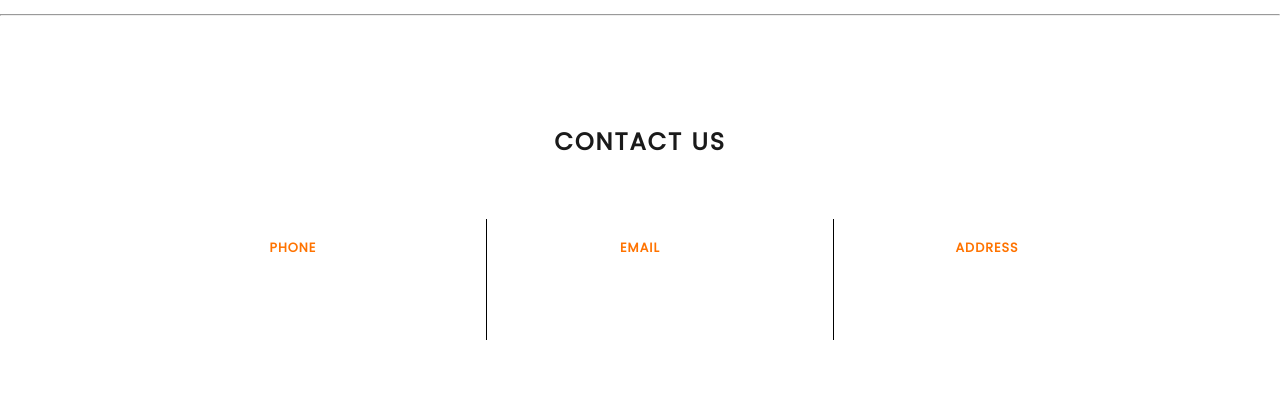
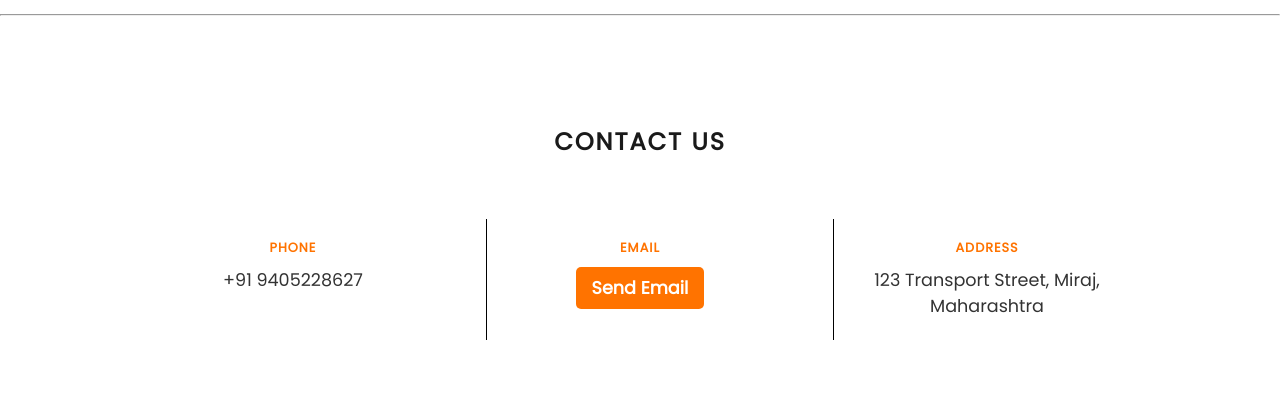
Before and after one commit to VARUN2462006/Transport-Company, a PHP site: page /Homepage.php in a window 1280 px wide. Shown: the part 1597-2017 px from the top of the page. Run offline with PHP 8.4, Linux system fonts and the light colour scheme.

Commit message:
Updated file content

```diff
--- a/Public/Homepage.css
+++ b/Public/Homepage.css
@@ -11,7 +11,7 @@ html {
     align-items: center;
     justify-content: space-between;
     padding: 10px 20px;
-    box-shadow: 0px 5px 15px rgba(0,0,0,0.1);
+    box-shadow: 0px 5px 15px rgba(0, 0, 0, 0.1);
     box-sizing: border-box;
     border-radius: 10px;
     position: fixed;
@@ -26,7 +26,7 @@ html {
     border-radius: 50%;
     object-fit: cover;
     border: 2px solid #ff7300;
-    box-shadow: 0 2px 8px rgba(0,0,0,0.2);
+    box-shadow: 0 2px 8px rgba(0, 0, 0, 0.2);
     display: block;
 }
 
@@ -68,7 +68,7 @@ html {
     display: none;
     flex-direction: column;
     align-items: center;
-    box-shadow: 0px 5px 15px rgba(0,0,0,0.1);
+    box-shadow: 0px 5px 15px rgba(0, 0, 0, 0.1);
     border-radius: 10px;
     padding: 10px 0;
     background: white;
@@ -106,11 +106,11 @@ html {
     border-radius: 5px;
     font-weight: bold;
     font-family: sans-serif;
-    transition: background-color 0.3s ease;
+    transition: all 0.3s ease;
 }
 
 .logout-btn:hover {
-    background-color: blue;
+    transform: scale(1.1);
 }
 
 /* Header image */
@@ -161,7 +161,8 @@ body {
 
 .contact-section {
     padding: 80px 20px;
-    background-color: #ffffff; /* Pure white background */
+    background-color: #ffffff;
+    /* Pure white background */
     text-align: center;
     font-family: 'Poppins', sans-serif;
 }
@@ -187,7 +188,8 @@ body {
     flex: 1;
     min-width: 250px;
     padding: 20px;
-    border-left: 1px solid #000000; /* Very thin, subtle divider */
+    border-left: 1px solid #000000;
+    /* Very thin, subtle divider */
 }
 
 /* Remove the border from the first item to keep it clean */
@@ -198,7 +200,8 @@ body {
 .contact-block strong {
     display: block;
     font-size: 0.8rem;
-    color: #ff7300; /* Use your orange only for the labels */
+    color: #ff7300;
+    /* Use your orange only for the labels */
     text-transform: uppercase;
     margin-bottom: 10px;
     letter-spacing: 1px;
@@ -207,7 +210,7 @@ body {
 .contact-block p {
     margin: 0;
     font-size: 1.1rem;
-    color: #ffffff;
+    color: #333333;
     line-height: 1.5;
 }
 
@@ -217,11 +220,33 @@ body {
         flex-direction: column;
         gap: 20px;
     }
+
     .contact-block {
         border-left: none;
         border-bottom: 1px solid #000000;
     }
+
     .contact-block:last-child {
         border-bottom: none;
     }
 }
+
+.p1 {
+    color: #000000;
+}
+
+.p1 a {
+    display: inline-block;
+    background-color: #ff7300;
+    color: white;
+    padding: 8px 16px;
+    text-decoration: none;
+    border-radius: 5px;
+    font-weight: bold;
+    transition: all 0.3s ease;
+}
+
+.p1 a:hover {
+    transform: scale(1.1);
+    box-shadow: 0 0 15px #e65100;
+}
--- a/Public/Homepage.php
+++ b/Public/Homepage.php
@@ -7,7 +7,7 @@
 
     <link rel="stylesheet" href="https://cdnjs.cloudflare.com/ajax/libs/font-awesome/6.7.2/css/all.min.css">
     <link href="https://fonts.googleapis.com/css2?family=Poppins&display=swap" rel="stylesheet">
-    <link rel="stylesheet" href="Homepage.css?v=1.1">
+    <link rel="stylesheet" href="Homepage.css?v=1.7">
 
     <script src="Homepage.js"></script>
 </head>
@@ -60,15 +60,15 @@
     <div class="contact-grid">
         <div class="contact-block">
             <strong>Phone</strong>
-            <p>+91 9405228627</p>
+            <p class="p1">+91 9405228627</p>
         </div>
         <div class="contact-block">
             <strong>Email</strong>
-            <p>athawalevarun3@gmail.com</p>
+            <p class="p1"><a href="mailto:athawalevarun3@gmail.com">Send Email</a></p>
         </div>
         <div class="contact-block">
             <strong>Address</strong>
-            <p>123 Transport Street, Miraj, Maharashtra</p>
+            <p class="p1">123 Transport Street, Miraj, Maharashtra</p>
         </div>
     </div>
 </section>
```
